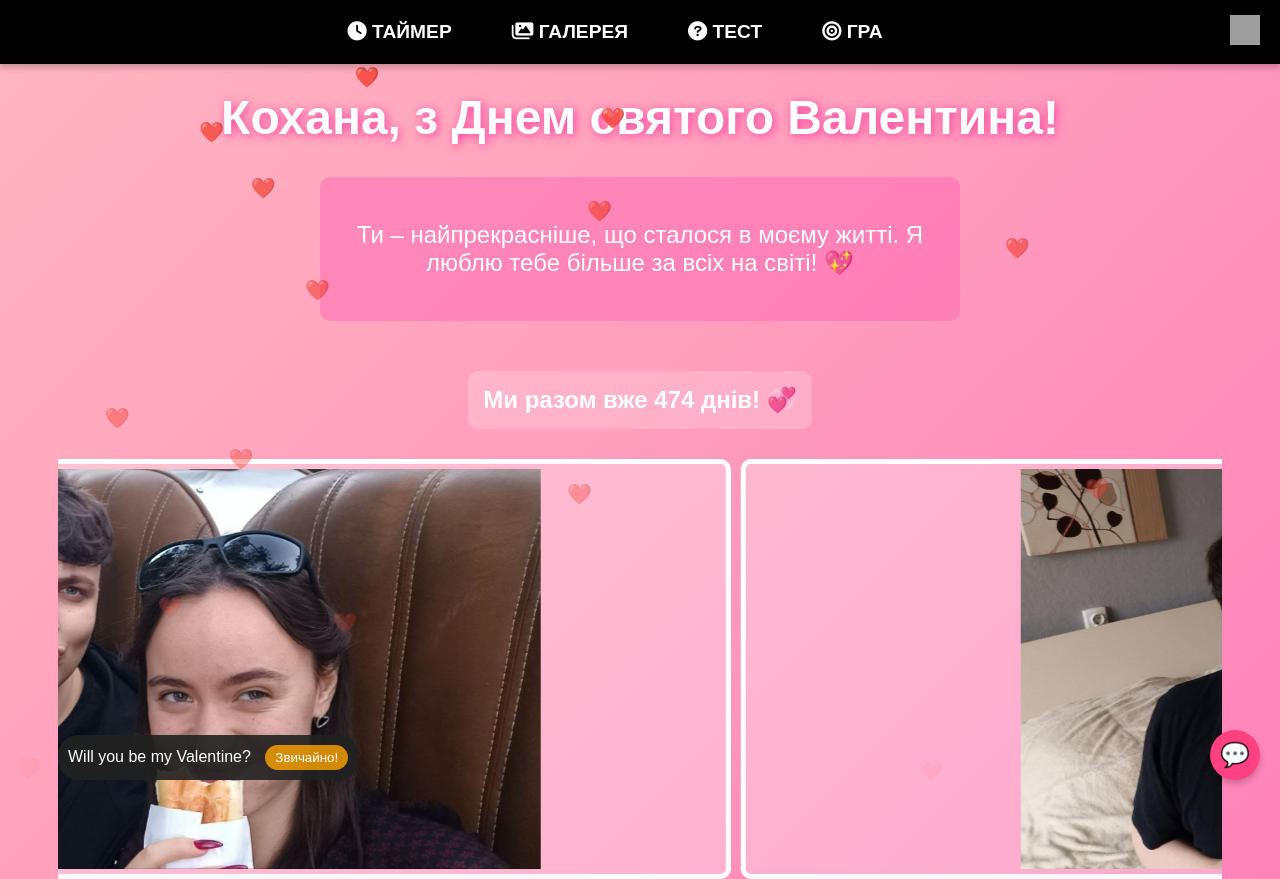
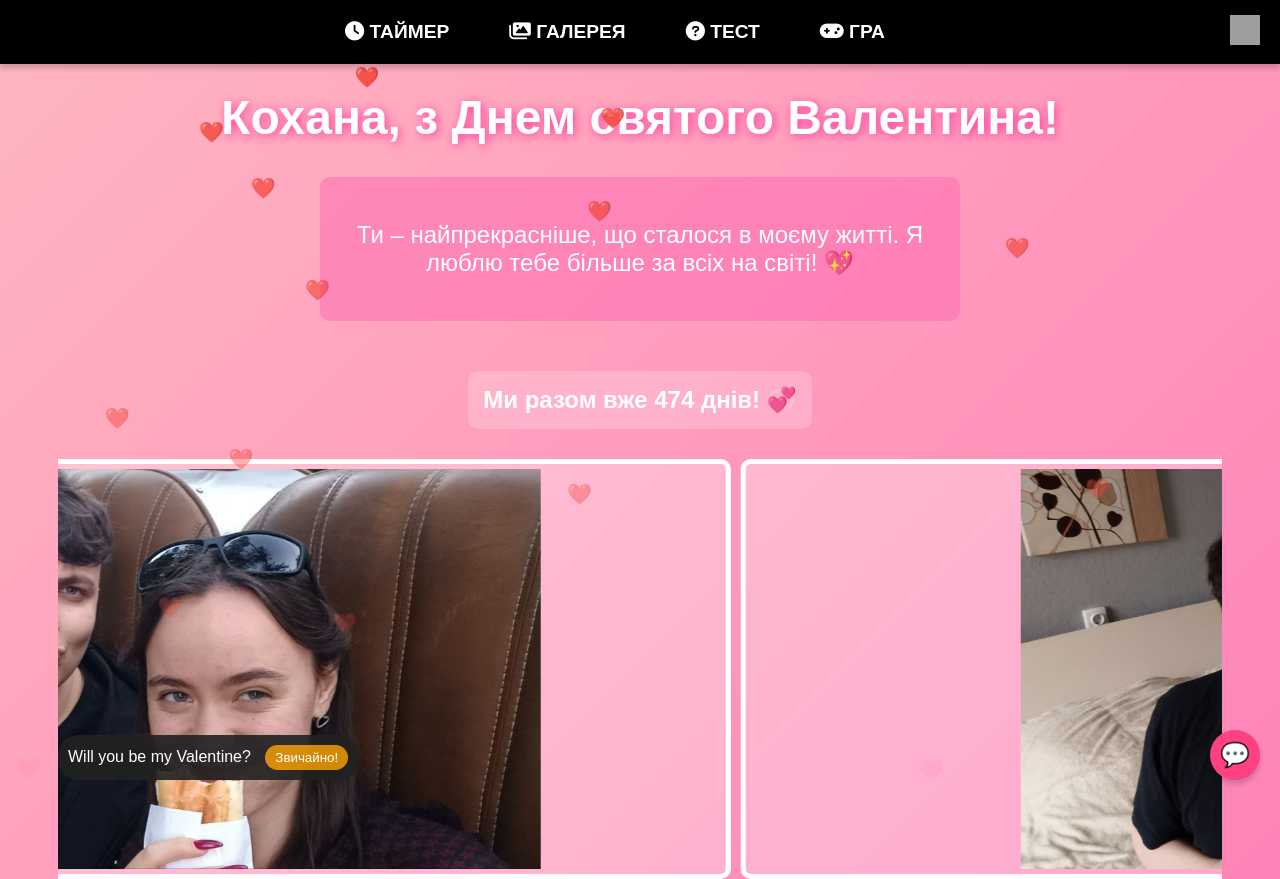
Before and after one commit to ProfessionalA1k0/ValentinesSite, a plain HTML site: page index.html in a window 1280 px wide. Shown: the top 879 px of the page. Drawn offline with nearby package versions, Linux system fonts and the light colour scheme; grey boxes are pictures that could not be loaded.

Commit message:
Update index.html

```diff
--- a/index.html
+++ b/index.html
@@ -15,7 +15,7 @@
                 <li class="active"><a href="#fade-out"><i class="fas fa-clock"></i> Таймер</a></li>
                 <li class="active"><a href="#love-timer"><i class="fas fa-images"></i> Галерея</a></li>
                 <li class="active"><a href="#quiz"><i class="fas fa-question-circle"></i> Тест</a></li>
-                <li class="active"><a href="game.html"><i class="fas fa-bullseye"></i> Гра</a></li>
+                <li class="nav-game"><a href="game.html"><i class="fas fa-gamepad"></i> Гра</a></li>
             </div>
             <li class="logo"><img src="https://cdn-icons-png.flaticon.com/128/3487/3487717.png" alt="Image description" style="width: 30px; height: 30px;"></li>
         </ul>
```
